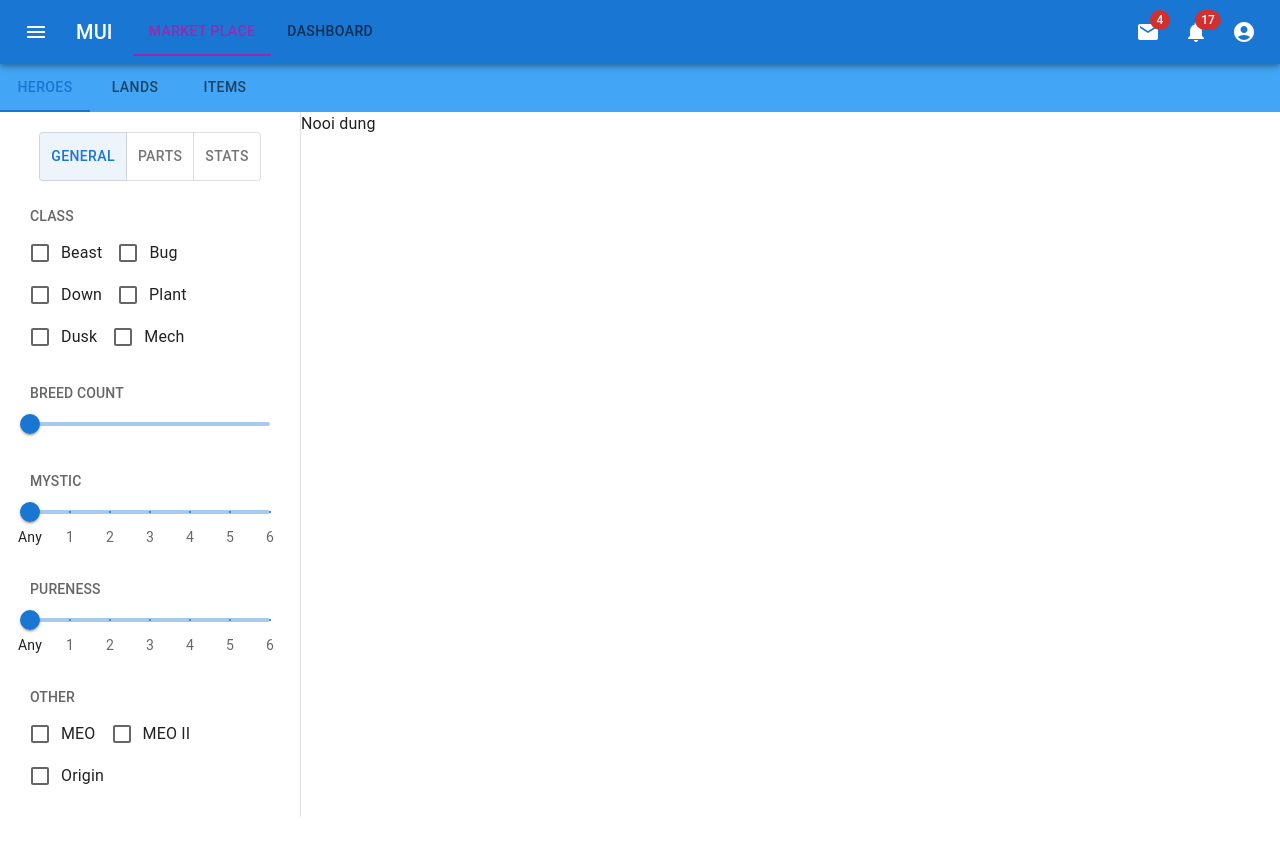
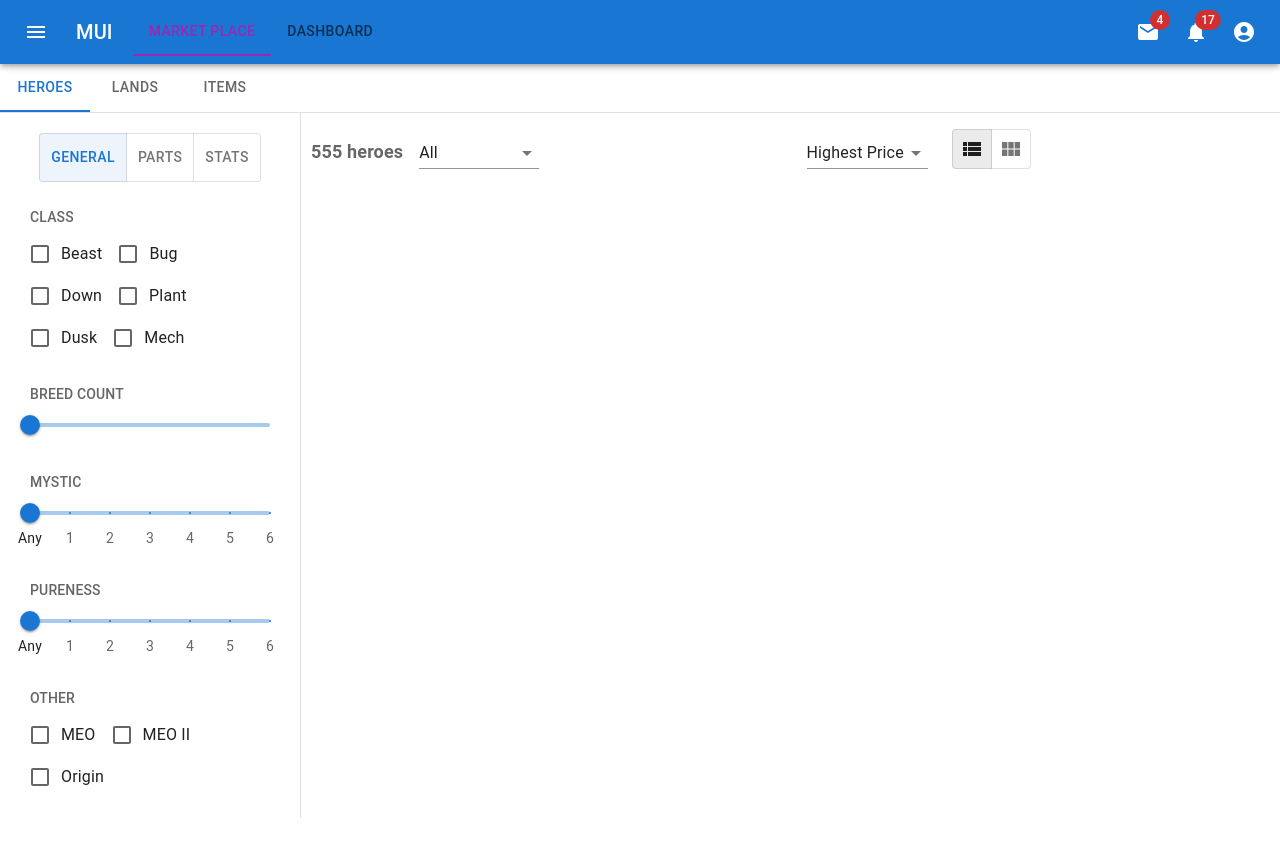
Before and after one commit to vantan2705/marketplace, a Next.js app: page / in a window 1280 px wide. Shown: the top 856 px of the page. Built offline with nearby package versions, Linux system fonts and the light colour scheme.

Commit message:
Add market main toolbar

```diff
--- /dev/null
+++ b/components/marketplace/HeroCard.js
@@ -0,0 +1,33 @@
+import * as React from 'react';
+import Card from '@mui/material/Card';
+import CardActions from '@mui/material/CardActions';
+import CardContent from '@mui/material/CardContent';
+import CardMedia from '@mui/material/CardMedia';
+import Button from '@mui/material/Button';
+import Typography from '@mui/material/Typography';
+
+export default function HeroCard() {
+  return (
+    <Card sx={{ maxWidth: 345 }}>
+      <CardMedia
+        component="img"
+        height="140"
+        image="/images/hero.jpg"
+        alt="hero"
+      />
+      <CardContent>
+        <Typography gutterBottom variant="h5" component="div">
+          Lizard
+        </Typography>
+        <Typography variant="body2" color="text.secondary">
+          Lizards are a widespread group of squamate reptiles, with over 6,000
+          species, ranging across all continents except Antarctica
+        </Typography>
+      </CardContent>
+      <CardActions>
+        <Button size="small">Share</Button>
+        <Button size="small">Learn More</Button>
+      </CardActions>
+    </Card>
+  );
+}
--- a/components/marketplace/MarketPlace.js
+++ b/components/marketplace/MarketPlace.js
@@ -4,29 +4,46 @@ import React from "react";
 import Tab from "@mui/material/Tab";
 import SideBar from "./SideBar";
 import Divider from "@mui/material/Divider";
+import MarketPlaceMain from "./MarketPlaceMain";
 
 export default function MarketPlace() {
   const sideBarWidth = 300;
+  const total = 555;
   const [tabValue, setTabValue] = React.useState(0);
   const handleChangeTab = (event, newValue) => {
     setTabValue(newValue);
   }
+  const handleChangeType = (type) => {
+    console.log(type);
+  }
+  const handleChangeSort = (sort) => {
+    console.log(sort);
+  }
+  const handleChangeView = (view) => {
+    console.log(view);
+  }
   return <Box>
-    <Box bgcolor="primary.light">
+    <Box>
       <Tabs value={tabValue} onChange={handleChangeTab} aria-label="market tab">
         <Tab label="Heroes" />
         <Tab label="Lands" />
         <Tab label="Items" />
       </Tabs>
     </Box>
+    <Divider />
 
     <Box sx={{display: 'flex'}}>
       <Box sx={{width: sideBarWidth + 'px'}}>
         <SideBar/>
       </Box>
       <Divider orientation="vertical" flexItem />
-      <Box>
-        Nooi dung
+      <Box sx={{flexGrow: 1}}>
+        <MarketPlaceMain
+          total={total}
+          handleChangeType={handleChangeType}
+          handleChangeSort={handleChangeSort}
+          handleChangeView={handleChangeView}
+        />
       </Box>
     </Box>
 
--- /dev/null
+++ b/components/marketplace/MarketPlaceMain.js
@@ -0,0 +1,105 @@
+import Box from "@mui/material/Box";
+import * as React from "react";
+import FormControl from "@mui/material/FormControl";
+import Select from "@mui/material/Select";
+import MenuItem from "@mui/material/MenuItem";
+import ToggleButtonGroup from "@mui/material/ToggleButtonGroup";
+import ToggleButton from "@mui/material/ToggleButton";
+import ViewListIcon from '@mui/icons-material/ViewList';
+import ViewModuleIcon from '@mui/icons-material/ViewModule';
+import HeroCard from "./HeroCard";
+
+export default function MarketPlaceMain(props) {
+  const [type, setType] = React.useState('all');
+  const [sort, setSort] = React.useState('highestPrice');
+  const [view, setView] = React.useState('list');
+
+  const handleChangeType = (event) => {
+    setType(event.target.value);
+    props.handleChangeType(event.target.value);
+  };
+
+  const handleChangeSort = (event) => {
+    setSort(event.target.value);
+    props.handleChangeSort(event.target.value);
+  };
+
+  const handleChangeView = (event, nextView) => {
+    setView(nextView);
+    props.handleChangeView(event.target.value);
+  };
+  return <div style={{width: '100%'}}>
+    <div style={{width: '50%', float: 'left'}}>
+      <Box sx={{display: 'flex', px: '10px', flexWrap: 'wrap'}}>
+        <Box
+          sx={{
+            py: '5px',
+            mt: '20px',
+            color: 'text.secondary',
+            fontSize: '18px',
+            fontWeight: 'bolder',}}>
+          {props.total + ' heroes'}
+        </Box>
+        <FormControl variant="standard" sx={{
+          minWidth: 120,
+          mt: 3,
+          ml: 2
+        }}>
+          <Select
+            value={type}
+            label="Type"
+            onChange={handleChangeType}
+          >
+            <MenuItem value="all">All</MenuItem>
+            <MenuItem value="forSale">For sale</MenuItem>
+            <MenuItem value="notForSale">Not for sale</MenuItem>
+          </Select>
+        </FormControl>
+      </Box>
+    </div>
+    <div style={{width: '50%', float: 'right'}}>
+      <Box sx={{flexWrap: 'wrap', justifyContent: 'flex-end', flexGrow: 1}}>
+        <FormControl variant="standard" sx={{
+          minWidth: 120,
+          mt: 3,
+          ml: 2
+        }}>
+          <Select
+            value={sort}
+            label="Sort"
+            onChange={handleChangeSort}
+            sx={{
+              alignSelf: 'flex-end'
+            }}
+          >
+            <MenuItem value="highestId">Highest ID</MenuItem>
+            <MenuItem value="notForSale">Lowest ID</MenuItem>
+            <MenuItem value="highestPrice">Highest Price</MenuItem>
+            <MenuItem value="notForSale">Lowest Price</MenuItem>
+            <MenuItem value="notForSale">Latest</MenuItem>
+          </Select>
+        </FormControl>
+
+        <ToggleButtonGroup
+          size="small"
+          orientation="horizontal"
+          value={view}
+          exclusive
+          onChange={handleChangeView}
+          sx={{
+            mt: 2,
+            ml: 3
+          }}
+        >
+          <ToggleButton value="list" aria-label="list">
+            <ViewListIcon />
+          </ToggleButton>
+          <ToggleButton value="module" aria-label="module">
+            <ViewModuleIcon />
+          </ToggleButton>
+        </ToggleButtonGroup>
+
+      </Box>
+    </div>
+  </div>
+}
```
Also changed, not shown: public/images/hero.jpg (added).
